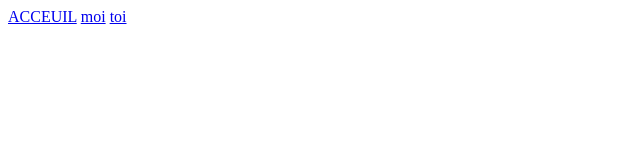
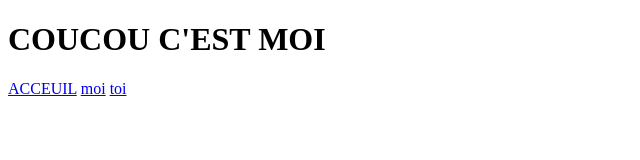
Before and after one commit to bryanT062/first, a plain HTML site: page index.html in a window 1280 px wide. Shown: the whole page, without its empty margins (0-640 px from the left). Drawn offline with Linux system fonts and the light colour scheme.

Commit message:
2 eme commit

```diff
--- a/index.html
+++ b/index.html
@@ -7,6 +7,7 @@
 </head>
 <body>
     <header>
+        <h1>COUCOU C'EST MOI</h1>
         <nav>
             <a href="./index.html">ACCEUIL</a>
             <a href="#">moi</a>
```
Also changed, not shown: style.css (added).
